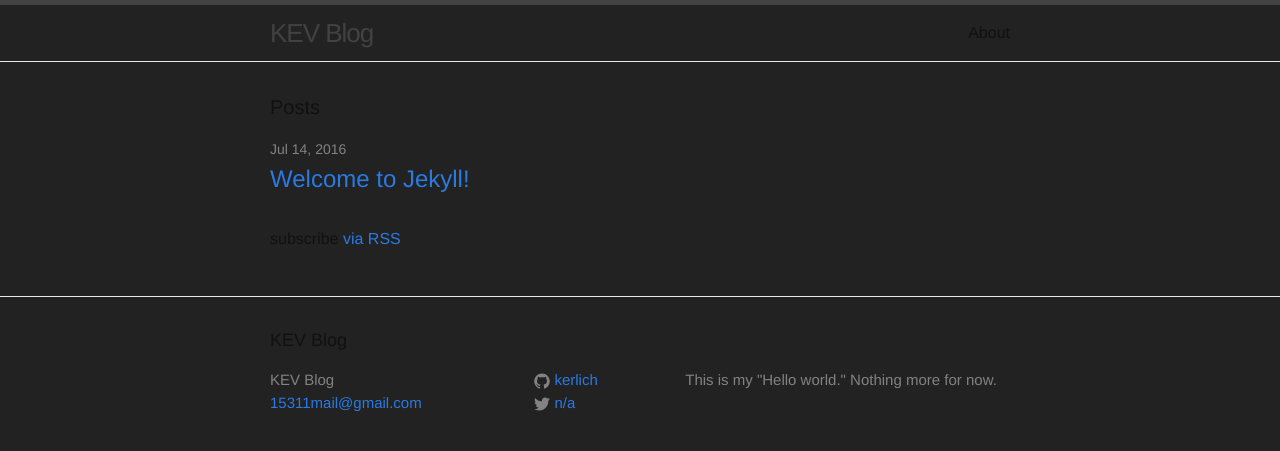
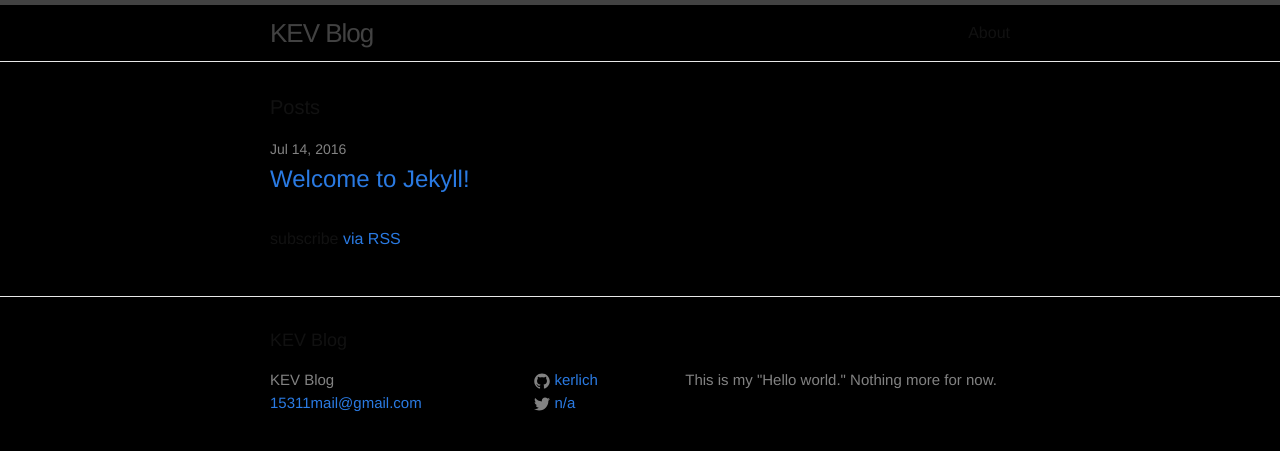
Before and after one commit to kerlich/kerlich.github.io, a Jekyll site: the page built from index.html, in a window 1280 px wide. Shown: the top 451 px of the page. Built offline with Jekyll 4.4.1, drawn with Linux system fonts in a browser that asks for light colours.

Commit message:
Update main.scss

```diff
--- a/css/main.scss
+++ b/css/main.scss
@@ -15,7 +15,7 @@ $base-line-height: 1.5;
 $spacing-unit:     30px;
 
 $text-color:       #111;
-$background-color: #222;
+$background-color: #000;
 $brand-color:      #2a7ae2;
 
 $grey-color:       #828282;
```
